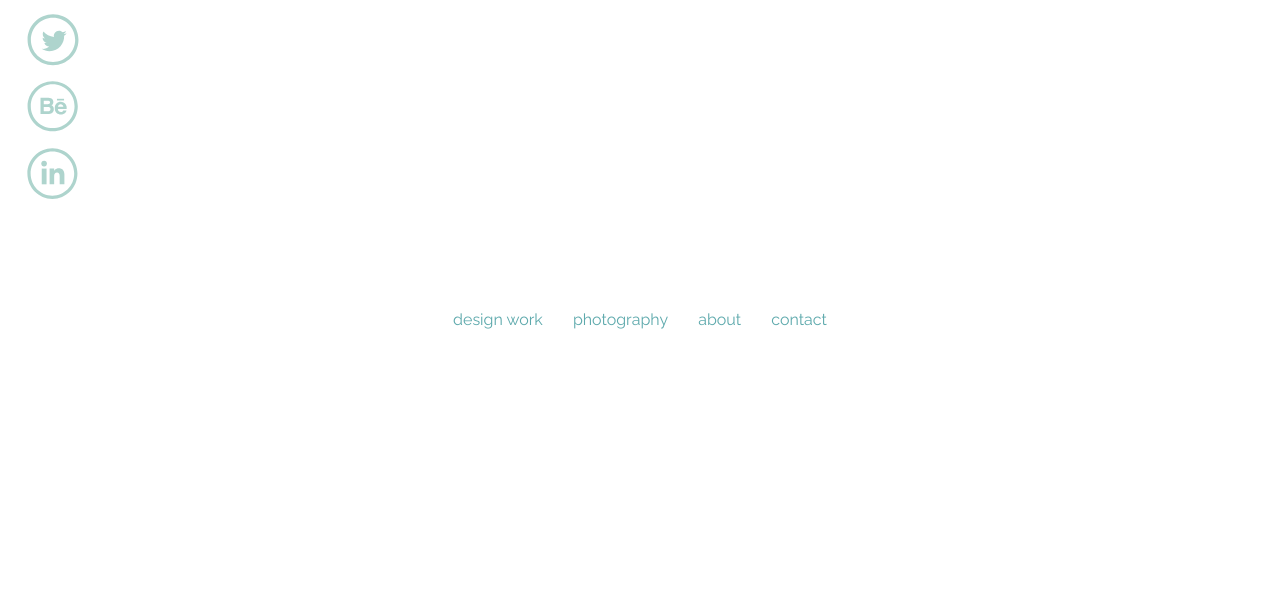
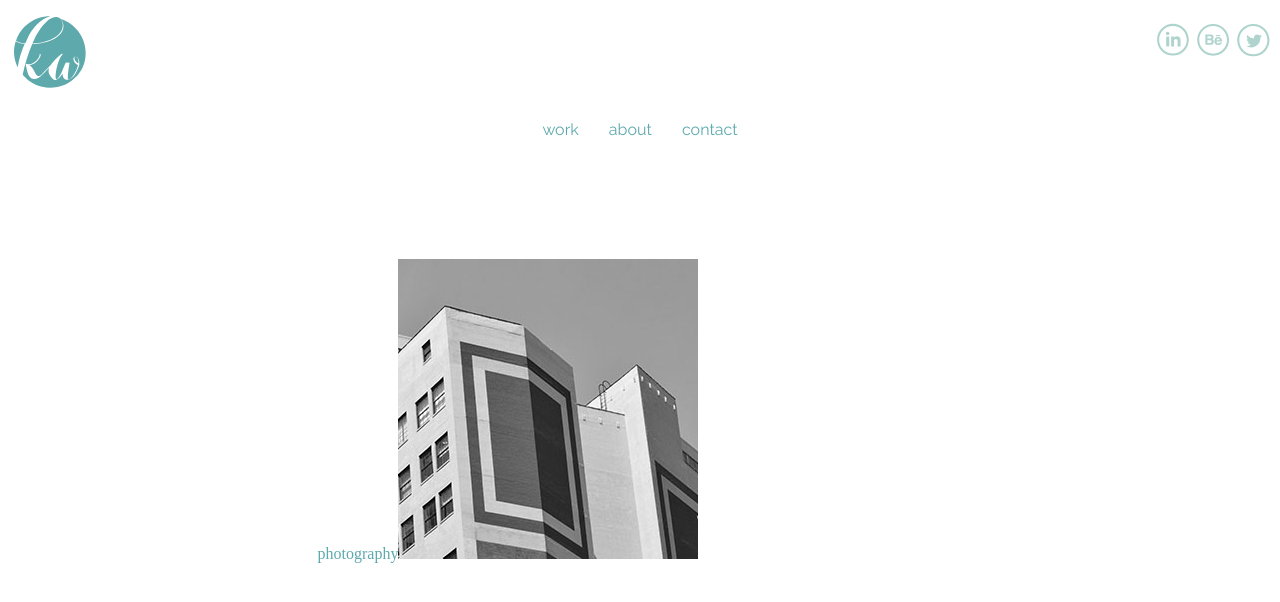
Before and after one commit to kwilliams06/designsbykelsey, a plain HTML site: page index.html in a window 1280 px wide. Drawn offline with Linux system fonts and the light colour scheme.

Commit message:
working on index page

```diff
--- a/index.html
+++ b/index.html
@@ -10,16 +10,16 @@
   <body>
 
   <header>
-    <div classs="social-media"
-    <div class="twitter">
-    <a href="https://twitter.com/kelseyleigh06"><img src="images/twitter.svg" alt="twitter icon"></img></a></div>
+    <div class="logo"><img src="images/logo.svg"></img></div>
+
+    <div class="social-media">
+    <div class="twitter"><a href="https://twitter.com/kelseyleigh06"><img src="images/twitter.svg" alt="twitter icon"></img></a></div>
     <div class="behance"><a href="https://www.behance.net/kelseywilliams"><img src="images/behance.svg" alt="behance icon"></img></a></div>
     <div class="linked-in"><a href="https://www.linkedin.com/in/kelsey-williams-ab9a459a?trk=nav_responsive_tab_profile_pic"><img src="images/linkedin.svg" alt="linked in icon"></img></a>
     </div></div>
 
     <nav>
-      <a href="index.html">design work</a>
-      <a href="photography.html">photography</a>
+      <a href="index.html">work</a>
       <a href="#">about</a>
       <a href="#">contact</a>
     </nav>
@@ -27,6 +27,7 @@
   </header>
 
   <main>
+    <div><a href="photography.html">photography<img src="images/photo/cover-photo.jpg"></img></a></div>
   </main>
 
   <footer>
--- a/style.css
+++ b/style.css
@@ -1,12 +1,14 @@
 @import url(https://fonts.googleapis.com/css?family=Raleway:400,400italic,500,500italic,700,700italic);
 
 header {
-  max-height: 10px;
+/*  max-height: 10px;*/
 }
+
 main {
-  margin: 30px;
+  margin-top: 120px;
   max-width: 1000px;
   text-align: center;
+  align-items: center;
 }
 
 nav {
@@ -16,7 +18,7 @@ nav {
   text-align: center;
   text-decoration: none;
   color: #5DA9AC;
-  margin-top: 100px;
+  margin-top: 120px;
 }
 
 a {
@@ -37,26 +39,33 @@ a:active {
   padding: 10px auto;
 }
 
+.logo {
+  width: 80px;
+  position: fixed;
+  left: 10px;
+  top:10px;
+}
+
 .social-media {
-  width: 5%;
-  text-align: right;
-  display: block;
-  margin: 20px 10px;
+  position: fixed;
+  top: 20px;
+  right: 10px;
+  margin-right: 10px;
 }
 
 .twitter {
-  /*float: right;*/
-  width: 5%;
+  float: right;
+  width: 40px;
 }
 
 .behance {
-  /*float:left;*/
-  width: 5%;
+  float:right;
+  width: 40px;
 }
 
 .linked-in {
-    /*float:left;*/
-    width: 5%;
+  float:right;
+  width: 40px;
 }
 
 .photography {
```
Also changed, not shown: images/logo.svg (added), images/photo/cover-photo.jpg (added).
